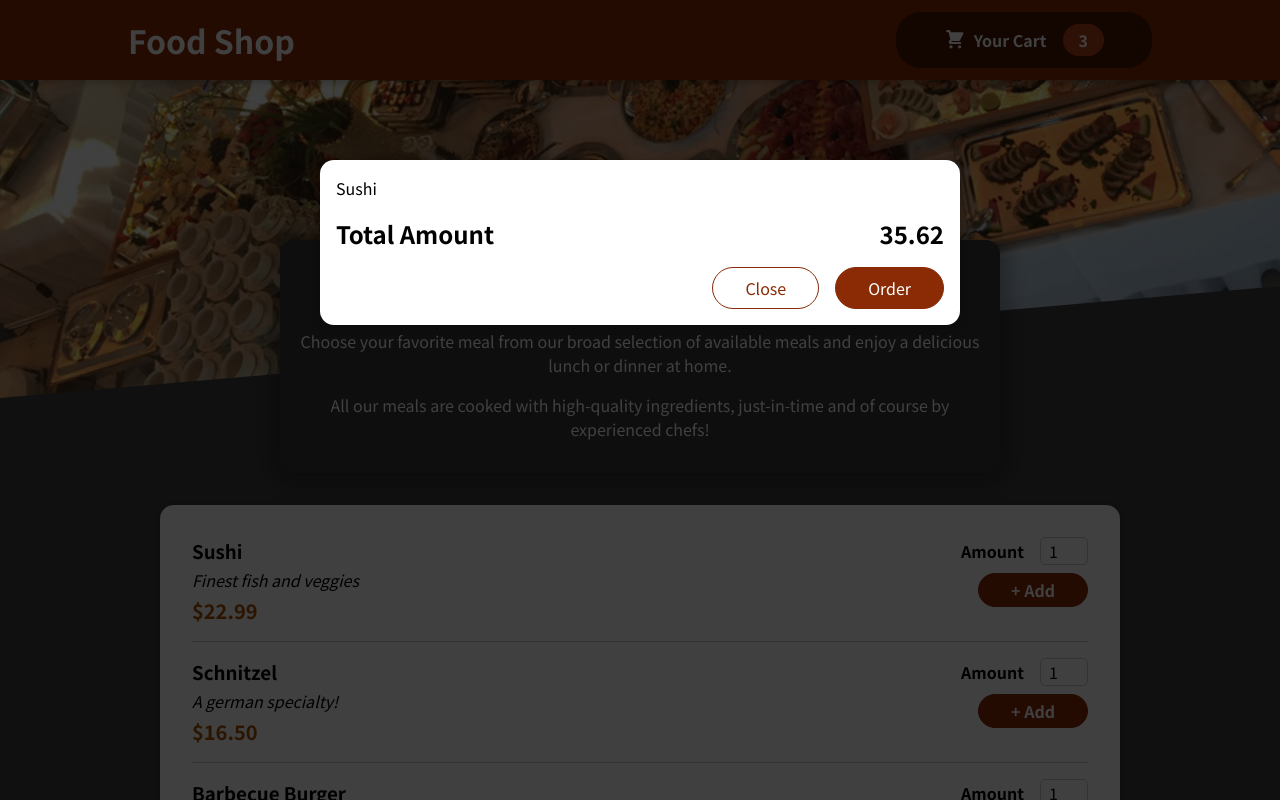
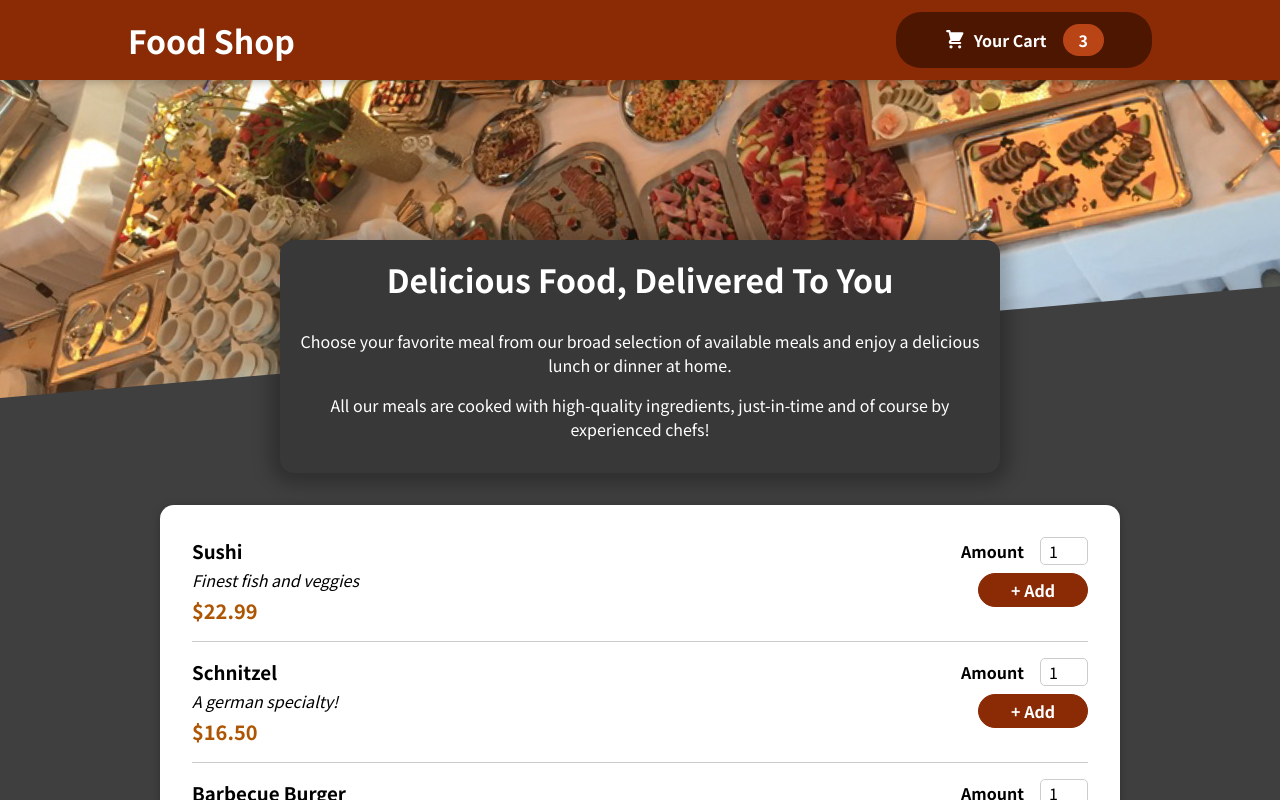
Before and after one commit to Trung-Hieu-Dev/react-food-order-app, a React (Create React App) app: page / in a window 1280 px wide. Shown: the top 800 px of the page. Built offline with nearby package versions, Linux system fonts and the light colour scheme.

Commit message:
Hiding / Showing Cart

```diff
--- a/src/App.js
+++ b/src/App.js
@@ -1,13 +1,23 @@
-import { Fragment } from "react";
+import { Fragment, useState } from "react";
 import { Header } from "./Components/Layout/Header";
 import { Meals } from "./Components/Meals/Meals";
 import { Cart } from "./Components/Cart/Cart";
 
 function App() {
+  const [cartIsShow, setCartIsShow] = useState(false);
+
+  const showCartHandler = () => {
+    setCartIsShow(true);
+  };
+
+  const hideCartHandler = () => {
+    setCartIsShow(false);
+  };
+
   return (
     <Fragment>
-      <Cart />
-      <Header />
+      {cartIsShow && <Cart onClose={hideCartHandler} />}
+      <Header onShowCart={showCartHandler} />
       <main>
         <Meals />
       </main>
--- a/src/Components/Cart/Cart.js
+++ b/src/Components/Cart/Cart.js
@@ -3,7 +3,7 @@
 import classes from "./Cart.module.css";
 import { Modal } from "../UI/Modal";
 
-export const Cart = () => {
+export const Cart = (props) => {
   const cartItems = (
     <ul className={classes["cart-items"]}>
       {[{ id: "c1", name: "Sushi", amount: 2, price: 12.99 }].map((item) => (
@@ -13,14 +13,16 @@
   );
 
   return (
-    <Modal>
+    <Modal onClose={props.onClose}>
       {cartItems}
       <div className={classes.total}>
         <span>Total Amount</span>
         <span>35.62</span>
       </div>
       <div className={classes.actions}>
-        <button className={classes["button--alt"]}>Close</button>
+        <button className={classes["button--alt"]} onClick={props.onClose}>
+          Close
+        </button>
         <button className={classes.button}>Order</button>
       </div>
     </Modal>
--- a/src/Components/Layout/Header.js
+++ b/src/Components/Layout/Header.js
@@ -4,12 +4,12 @@
 import classes from "./Header.module.css";
 import { HeaderCartButton } from "./HeaderCartButton";
 
-export const Header = () => {
+export const Header = (props) => {
   return (
     <React.Fragment>
       <header className={classes.header}>
         <h1>Food Shop</h1>
-        <HeaderCartButton />
+        <HeaderCartButton onClick={props.onShowCart} />
       </header>
       <div className={classes["main-image"]}>
         <img src={mealsImage} alt="meals" />
--- a/src/Components/Layout/HeaderCartButton.js
+++ b/src/Components/Layout/HeaderCartButton.js
@@ -3,9 +3,9 @@
 import classes from "./HeaderCartButton.module.css";
 import { CartIcon } from "../Cart/CartIcon";
 
-export const HeaderCartButton = () => {
+export const HeaderCartButton = (props) => {
   return (
-    <button className={classes.button}>
+    <button className={classes.button} onClick={props.onClick}>
       <span className={classes.icon}>
         <CartIcon />
       </span>
--- a/src/Components/UI/Modal.js
+++ b/src/Components/UI/Modal.js
@@ -4,7 +4,7 @@
 import reactDom from "react-dom";
 
 const BackDrop = (props) => {
-  return <div className={classes.backdrop}></div>;
+  return <div className={classes.backdrop} onClick={props.onClose}></div>;
 };
 
 const ModalOverLay = (props) => {
@@ -20,7 +20,10 @@
 export const Modal = (props) => {
   return (
     <Fragment>
-      {reactDom.createPortal(<BackDrop />, portalElement)}
+      {reactDom.createPortal(
+        <BackDrop onClose={props.onClose} />,
+        portalElement
+      )}
       {reactDom.createPortal(
         <ModalOverLay>{props.children}</ModalOverLay>,
         portalElement
```
